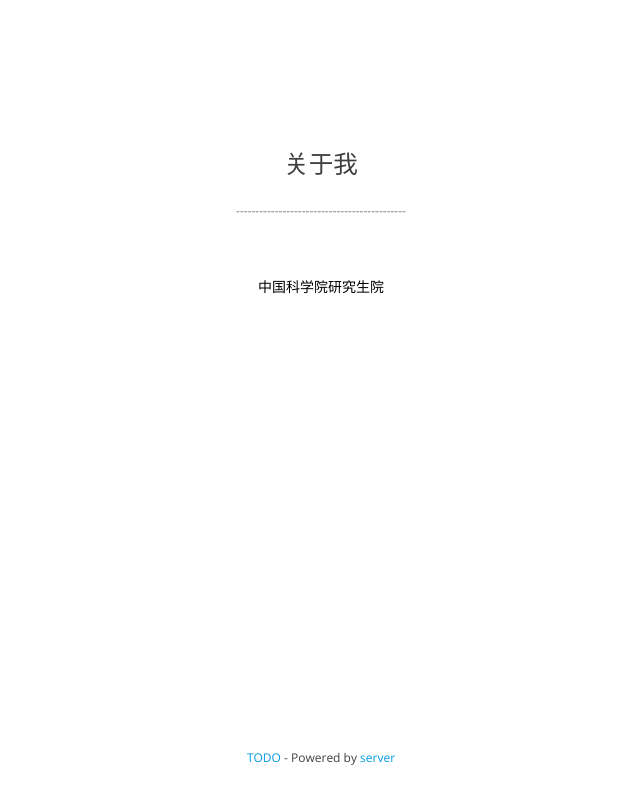
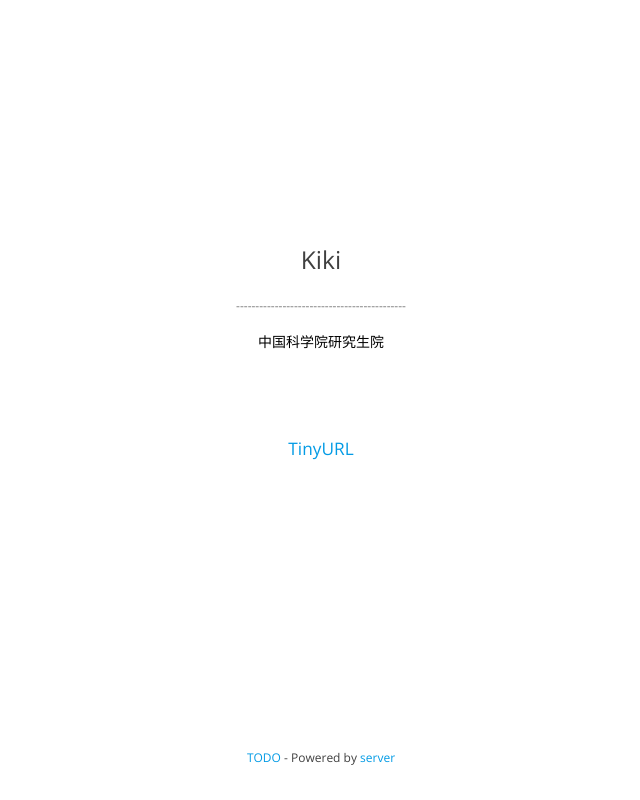
Before and after one commit to TracyYaoYao/LittleServer, a Flask app: page / in a window 1280 px wide. Shown: the whole page, without its empty margins (319-959 px from the left). Run offline with Flask 2, Linux system fonts and the light colour scheme; some libraries are stand-ins or nearby versions.

Commit message:
patch apply

```diff
--- a/templates/index.html
+++ b/templates/index.html
@@ -48,21 +48,23 @@
 
 	<div class="container valign-wrapper" style="height: 90vh;">
 		<div class="section center valign" style="width: 100%;">
-			<h5>关于我</h5>
-			<div class="section" style="height: 10vh;">
+			<h5>Kiki</h5>
+			<div class="section" style="height: 5vh;">
 				<div class="row">
 					<div class="col s12 grey-text text-darken-1"> -------------------------------------------- </div>
 				</div>
 			</div>
-			<div style="font-size: 14px; height: 40vh;">
+			<div style="font-size: 14px; height: 10vh;">
 				<a style="color:black">中国科学院研究生院</a>
 				<br>
+            </div>
+			<div class="section center valign" style="width: 100%;">
+				<h6>
+					<a style="margin: 10px;" href="tinyurl" target="_blank">TinyURL</a>
+				</h6>
 			</div>
 		</div>
 	</div>
-
-
-
 
 <footer class="white">
     <div class="container"></div>
```
Also changed, not shown: docker-compose.yml (+7 -7 lines), 1 other file.
